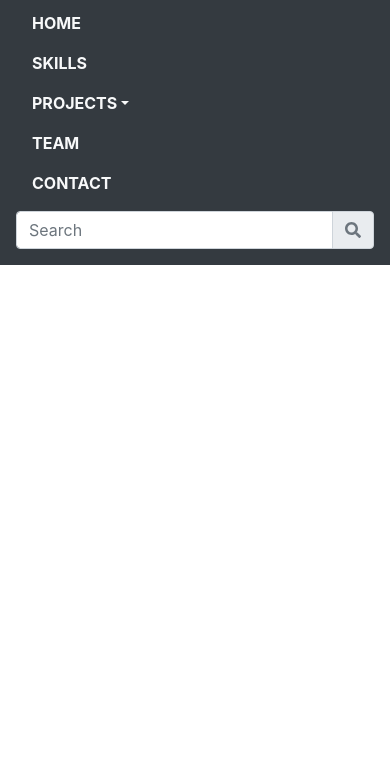
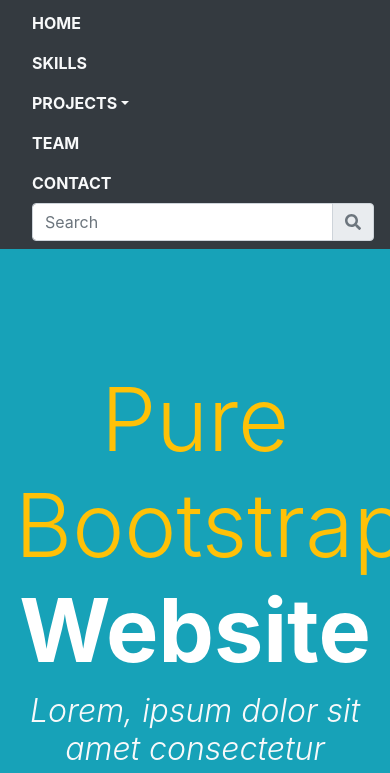
Before and after one commit to Ahmad-Almosallam/Pure-Bootstrap-Website, a plain HTML site: page index.html in a window 390 px wide. Both pictures are taken after a click on the button "Toggle navigation". Shown: the part 58-831 px from the top of the page. Drawn offline with nearby package versions, Linux system fonts and the light colour scheme; files whose address does not match are found by name.

Commit message:
end of the banner section

```diff
--- a/index.html
+++ b/index.html
@@ -18,7 +18,7 @@
 
     <!-- Navbar -->
 
-    <nav class="navbar navbar-expand-md navbar-dark bg-dark fixed-top">
+    <nav class="navbar navbar-expand-md navbar-dark bg-dark fixd-top">
         <a class="navbar-brand" href="#">
             <i class="fas fa-child text-warning fa-2x"></i>
         </a>
@@ -59,24 +59,37 @@
                             class="sr-only">(current)</span></a>
                 </li>
             </ul>
-            <form class="form-inline my-2 my-lg-0">
+            <form class="form-inline ml-3">
 
                 <div class="input-group">
                     <input class="form-control" type="search" placeholder="Search" aria-label="Search">
                     <div class="input-group-append">
                         <!-- <div class="input-group-text">@</div> -->
-                        <button class="btn input-group-text" type="button"><i class="fas fa-search text-muted"></i></button>
+                        <button class="btn input-group-text" type="button"><i
+                                class="fas fa-search text-muted"></i></button>
                     </div>
                 </div>
 
             </form>
         </div>
     </nav>
+    <!-- End of navbar -->
+    <!-- Banner section -->
 
+    <div class="container-fluid">
+        <div class="row bg-info justify-content-center align-items-center" style="height: 100vh">
+            <div class="col-sm-10 text-center">
+                <h1 class="display-2 text-capitalize"><span class="text-warning">pure bootstrap </span><span
+                        class="text-white font-weight-bold">website</span></h1>
+                <h2 class="font-weight-light font-italic text-light">Lorem, ipsum dolor sit amet consectetur
+                    adipisicing elit.</h2>
+                <a href="#" class="btn btn-warning btn-lg px-4 m-3">Press Here</a>
+                <a href="#" class="btn btn-danger btn-lg px-4 m-3">Press Here</a>
+            </div>
+        </div>
+    </div>
 
-
-
-
+    <!-- end of banner -->
 
     <!-- Jquery and popper and bootstrap js -->
     <script src="https://code.jquery.com/jquery-3.5.1.slim.min.js"></script>
```
